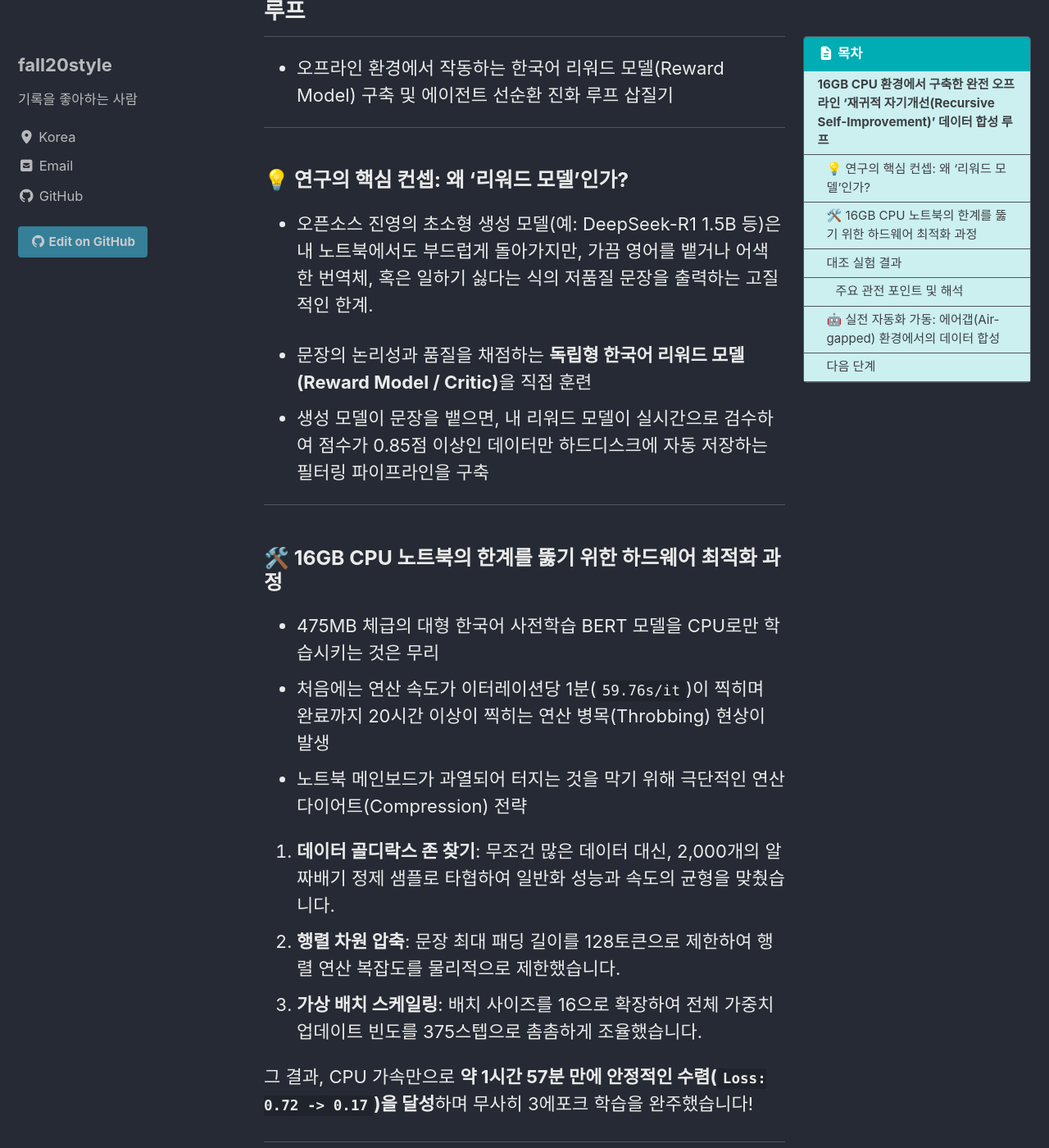
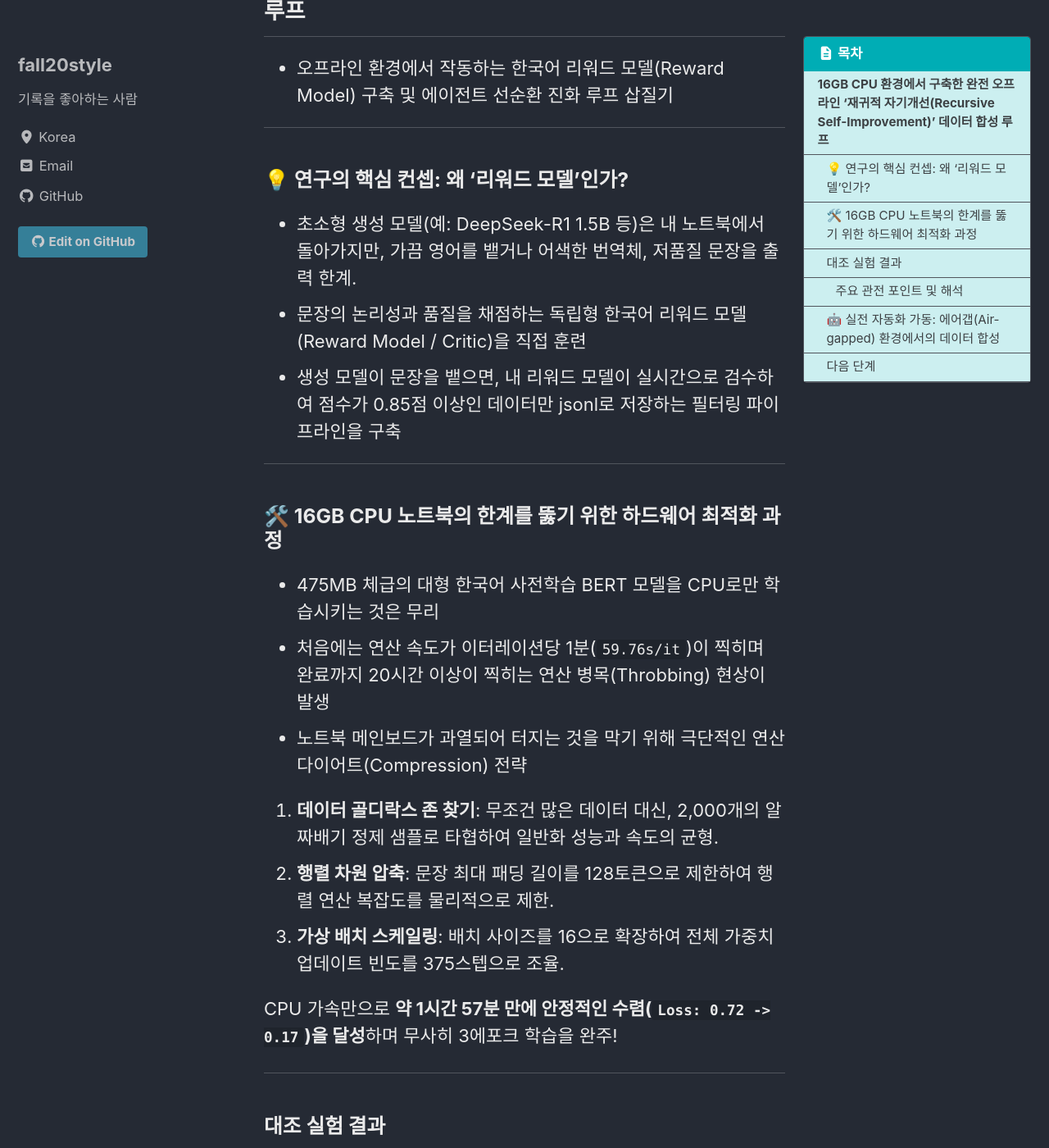
Before and after one commit to fall20style/fall20style.github.io, a Jekyll site: the page built from _posts/2026-10-31-bert-tiny-sentiment-movie.md, in a window 1280 px wide and 1400 px high, scrolled down 359 px. Shown: the whole window at 82% size. Built offline with Jekyll 4.4.1, drawn with Linux system fonts in a browser that asks for light colours; cached includes are drawn as plain includes.

Commit message:
Update 2026-10-31-bert-tiny-sentiment-movie.md

```diff
--- a/_posts/2026-10-31-bert-tiny-sentiment-movie.md
+++ b/_posts/2026-10-31-bert-tiny-sentiment-movie.md
@@ -24,10 +24,9 @@ description: desc가 여기에
 
 ### 💡 연구의 핵심 컨셉: 왜 '리워드 모델'인가?
 
-- 오픈소스 진영의 초소형 생성 모델(예: DeepSeek-R1 1.5B 등)은 내 노트북에서도 부드럽게 돌아가지만, 가끔 영어를 뱉거나 어색한 번역체, 혹은 일하기 싫다는 식의 저품질 문장을 출력하는 고질적인 한계.
-
-- 문장의 논리성과 품질을 채점하는 **독립형 한국어 리워드 모델(Reward Model / Critic)**을 직접 훈련
-- 생성 모델이 문장을 뱉으면, 내 리워드 모델이 실시간으로 검수하여 점수가 0.85점 이상인 데이터만 하드디스크에 자동 저장하는 필터링 파이프라인을 구축
+- 초소형 생성 모델(예: DeepSeek-R1 1.5B 등)은 내 노트북에서 돌아가지만, 가끔 영어를 뱉거나 어색한 번역체, 저품질 문장을 출력 한계.
+- 문장의 논리성과 품질을 채점하는 독립형 한국어 리워드 모델(Reward Model / Critic)을 직접 훈련
+- 생성 모델이 문장을 뱉으면, 내 리워드 모델이 실시간으로 검수하여 점수가 0.85점 이상인 데이터만 jsonl로 저장하는 필터링 파이프라인을 구축
 
 ---
 
@@ -37,11 +36,11 @@ description: desc가 여기에
 - 처음에는 연산 속도가 이터레이션당 1분(`59.76s/it`)이 찍히며 완료까지 20시간 이상이 찍히는 연산 병목(Throbbing) 현상이 발생
 - 노트북 메인보드가 과열되어 터지는 것을 막기 위해 극단적인 연산 다이어트(Compression) 전략
 
-1. **데이터 골디락스 존 찾기**: 무조건 많은 데이터 대신, 2,000개의 알짜배기 정제 샘플로 타협하여 일반화 성능과 속도의 균형을 맞췄습니다.
-2. **행렬 차원 압축**: 문장 최대 패딩 길이를 128토큰으로 제한하여 행렬 연산 복잡도를 물리적으로 제한했습니다.
-3. **가상 배치 스케일링**: 배치 사이즈를 16으로 확장하여 전체 가중치 업데이트 빈도를 375스텝으로 촘촘하게 조율했습니다.
+1. **데이터 골디락스 존 찾기**: 무조건 많은 데이터 대신, 2,000개의 알짜배기 정제 샘플로 타협하여 일반화 성능과 속도의 균형.
+2. **행렬 차원 압축**: 문장 최대 패딩 길이를 128토큰으로 제한하여 행렬 연산 복잡도를 물리적으로 제한.
+3. **가상 배치 스케일링**: 배치 사이즈를 16으로 확장하여 전체 가중치 업데이트 빈도를 375스텝으로 조율.
 
-그 결과, CPU 가속만으로 **약 1시간 57분 만에 안정적인 수렴(`Loss: 0.72 -> 0.17`)을 달성**하며 무사히 3에포크 학습을 완주했습니다!
+CPU 가속만으로 **약 1시간 57분 만에 안정적인 수렴(`Loss: 0.72 -> 0.17`)을 달성**하며 무사히 3에포크 학습을 완주!
 
 ---
 
```
